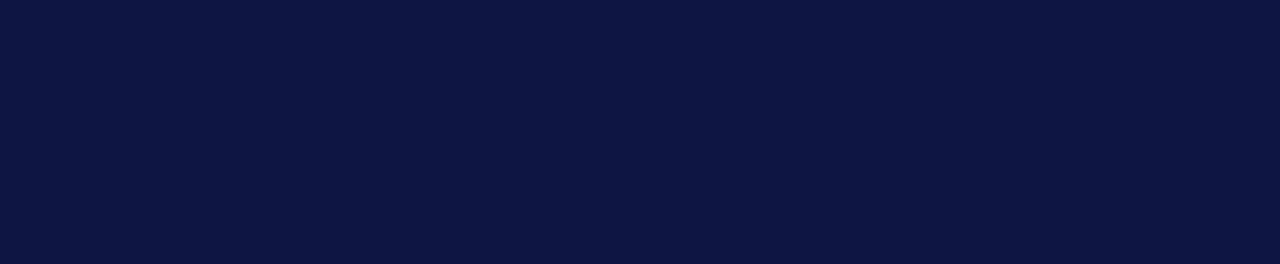
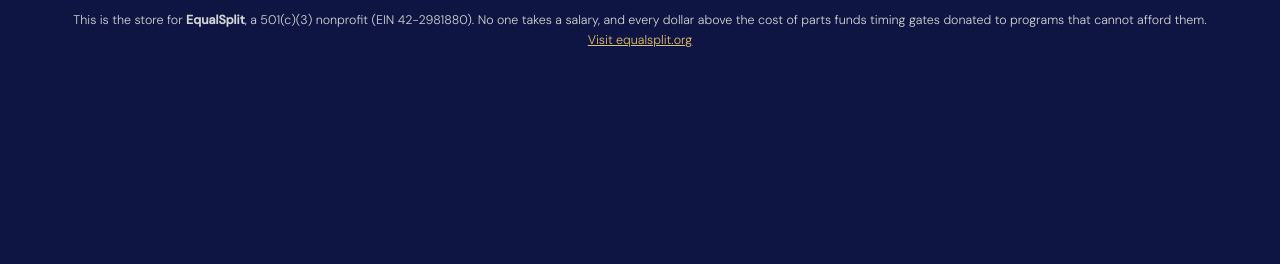
Before and after one commit to equalsplittiming/equalsplitshop, a plain HTML site: page 404.html in a window 1280 px wide. Shown: the top 264 px of the page. Drawn offline with Linux system fonts and the light colour scheme.

Commit message:
Add nonprofit attribution banner

```diff
--- a/404.html
+++ b/404.html
@@ -13,6 +13,7 @@
 <style>.nf{min-height:100vh;display:flex;flex-direction:column;align-items:center;justify-content:center;text-align:center;background:var(--navy);color:#fff;padding:2rem}.nf h1{font-family:var(--font-display);font-size:clamp(3rem,8vw,6rem);letter-spacing:.03em;line-height:.95}.nf p{font-weight:300;color:rgba(255,255,255,.7);margin:1rem 0 2rem}</style>
 </head>
 <body>
+<div style="background:var(--navy);color:rgba(248,246,240,.85);font-size:.78rem;font-weight:300;text-align:center;padding:.7rem 5vw;line-height:1.6">This is the store for <strong>EqualSplit</strong>, a 501(c)(3) nonprofit (EIN 42-2981880). No one takes a salary, and every dollar above the cost of parts funds timing gates donated to programs that cannot afford them. <a href="https://equalsplit.org" style="color:var(--gold-light);text-decoration:underline">Visit equalsplit.org</a></div>
 <div class="nf">
   <h1>FALSE <span class="gold">START.</span></h1>
   <p>That page doesn't exist. Let's get you back on the track.</p>
```
Also changed, not shown: index.html (+1 -0 lines), product/index.html (+1 -0 lines), returns/index.html (+1 -0 lines).
